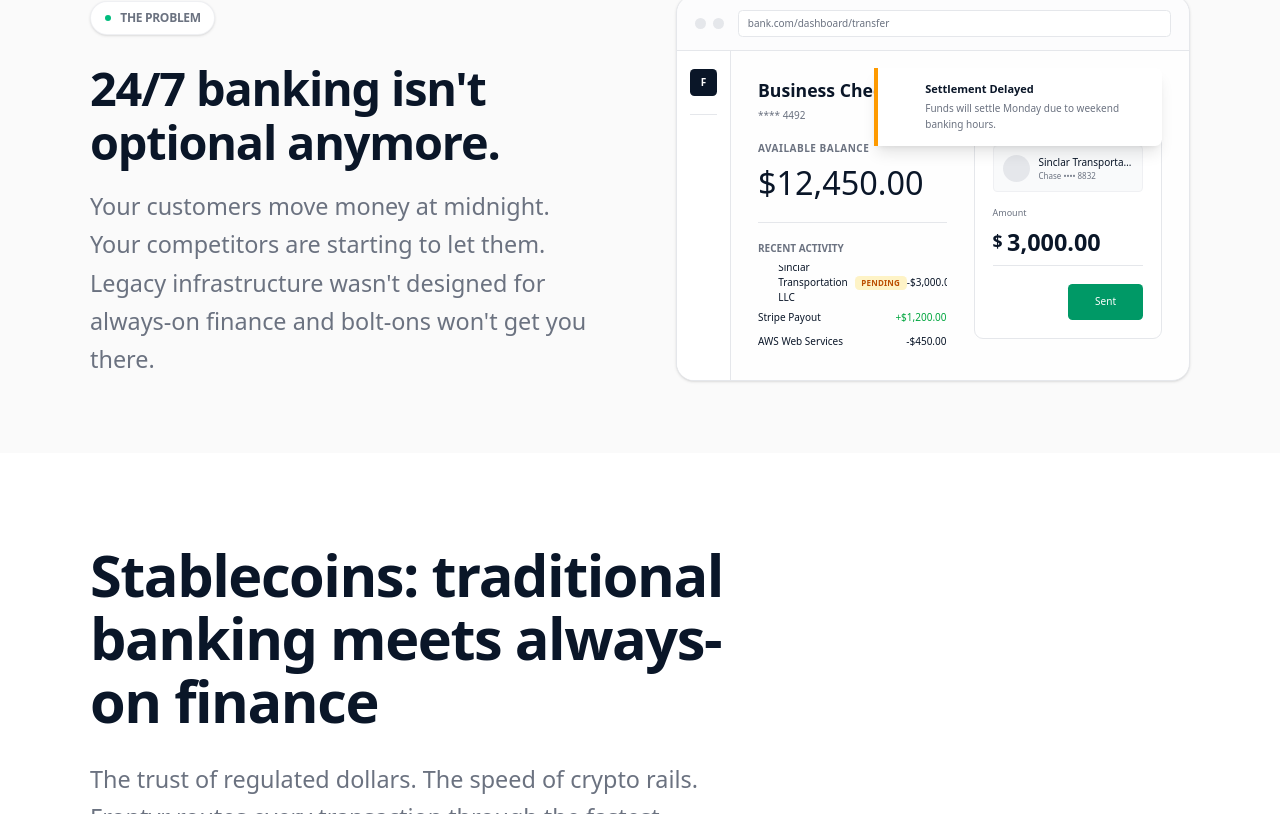
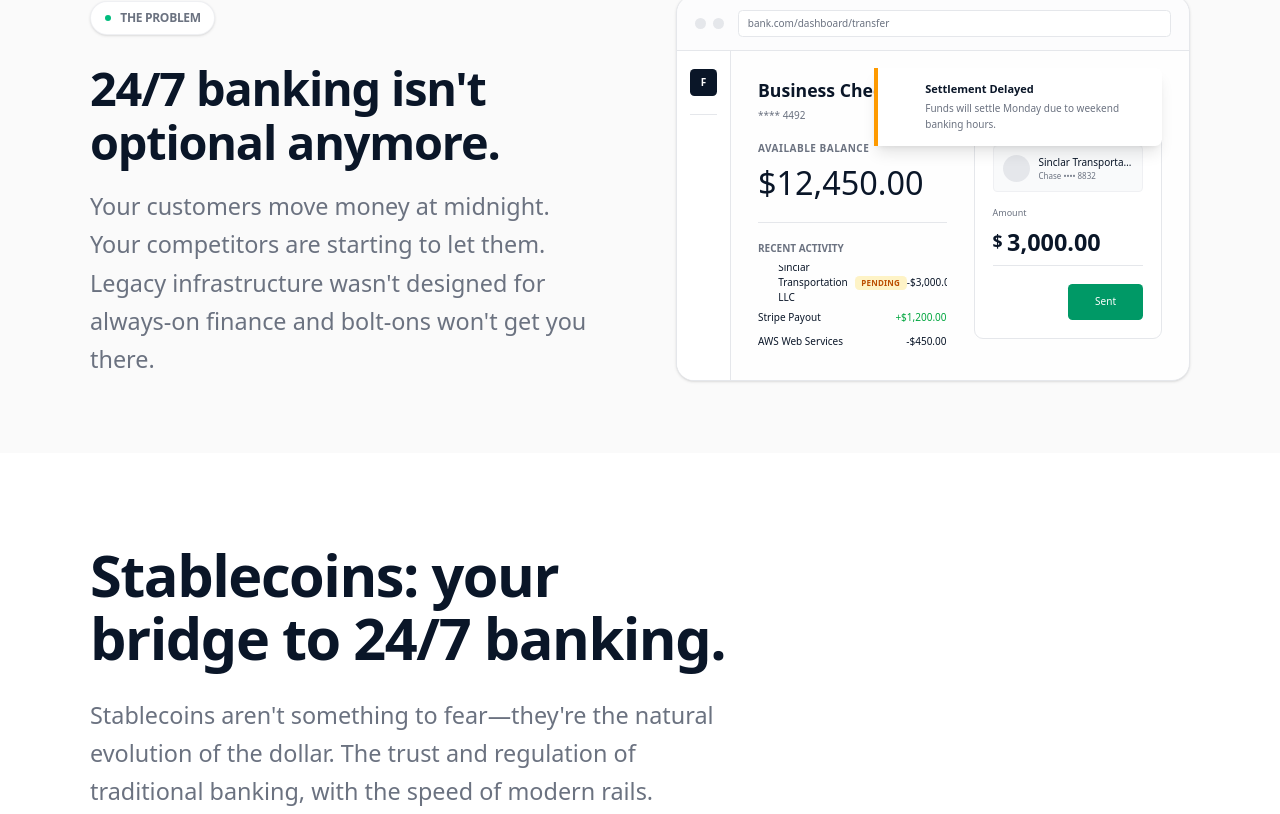
Before and after one commit to swedishfrenchpress/frontyr-website-exploration, a Next.js app: page / in a window 1280 px wide. Shown: the part 1986-2800 px from the top of the page. Built offline with nearby package versions, Linux system fonts and the light colour scheme; some icons are missing.

Commit message:
copy updates.

```diff
--- a/app/components/Features.tsx
+++ b/app/components/Features.tsx
@@ -410,10 +410,10 @@ export function Features() {
         <div className="flex flex-col md:flex-row justify-between items-end mb-16 gap-8">
           <div className="max-w-xl">
             <h2 className="font-sans text-4xl md:text-5xl font-semibold text-obsidian tracking-tight mb-6 leading-[1.1]">
-              Stablecoins: traditional banking meets always-on finance
+              Stablecoins: your bridge to 24/7 banking.
             </h2>
             <p className="text-subtle text-lg leading-relaxed">
-              The trust of regulated dollars. The speed of crypto rails. Frontyr routes every transaction through the fastest, cheapest path - so your customers get their money when they need it, not when the bank opens.
+              Stablecoins aren't something to fear—they're the natural evolution of the dollar. The trust and regulation of traditional banking, with the speed of modern rails. Frontyr makes them work for your institution, not against it.
             </p>
           </div>
         </div>
--- a/app/components/Hero.tsx
+++ b/app/components/Hero.tsx
@@ -71,7 +71,7 @@ export function Hero() {
 
         {/* Right Column: Technical Illustration */}
         <motion.div
-            className="relative w-full aspect-square flex items-center justify-center lg:justify-end"
+            className="relative w-full aspect-square flex items-center justify-center lg:justify-end lg:order-2 order-first"
             initial={{ opacity: 0, scale: 0.95 }}
             animate={{ opacity: 1, scale: 1 }}
             transition={{ duration: 0.8, delay: 0.2, ease: [0.22, 1, 0.36, 1] }}
--- a/app/components/ThreeBackground.tsx
+++ b/app/components/ThreeBackground.tsx
@@ -160,7 +160,7 @@ export function ThreeBackground() {
     const adjustLayout = () => {
         const w = window.innerWidth;
         if(w < 1024) {
-            objectGroup.position.set(4, 5, -8);
+            objectGroup.position.set(0, 6, -5);
             objectGroup.scale.set(0.65, 0.65, 0.65);
         } else {
             objectGroup.position.set(0, 2.5, 0);
@@ -179,7 +179,7 @@ export function ThreeBackground() {
         const scrollY = window.scrollY;
         objectGroup.rotation.z = scrollY * 0.0005;
         const w = window.innerWidth;
-        const baseY = w < 1024 ? 5 : 2.5;
+        const baseY = w < 1024 ? 6 : 2.5;
         objectGroup.position.y = baseY + scrollY * 0.005;
     };
 
```
